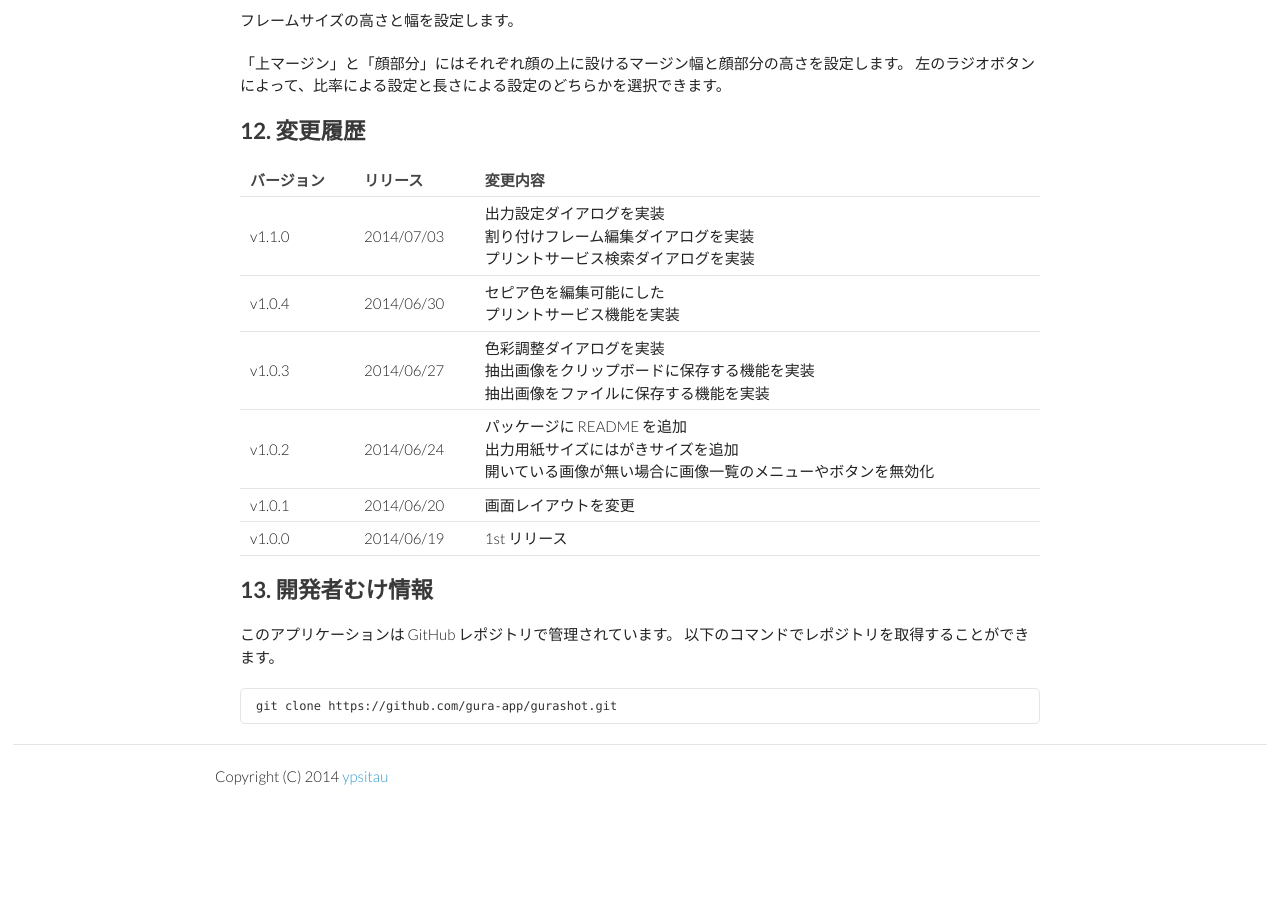
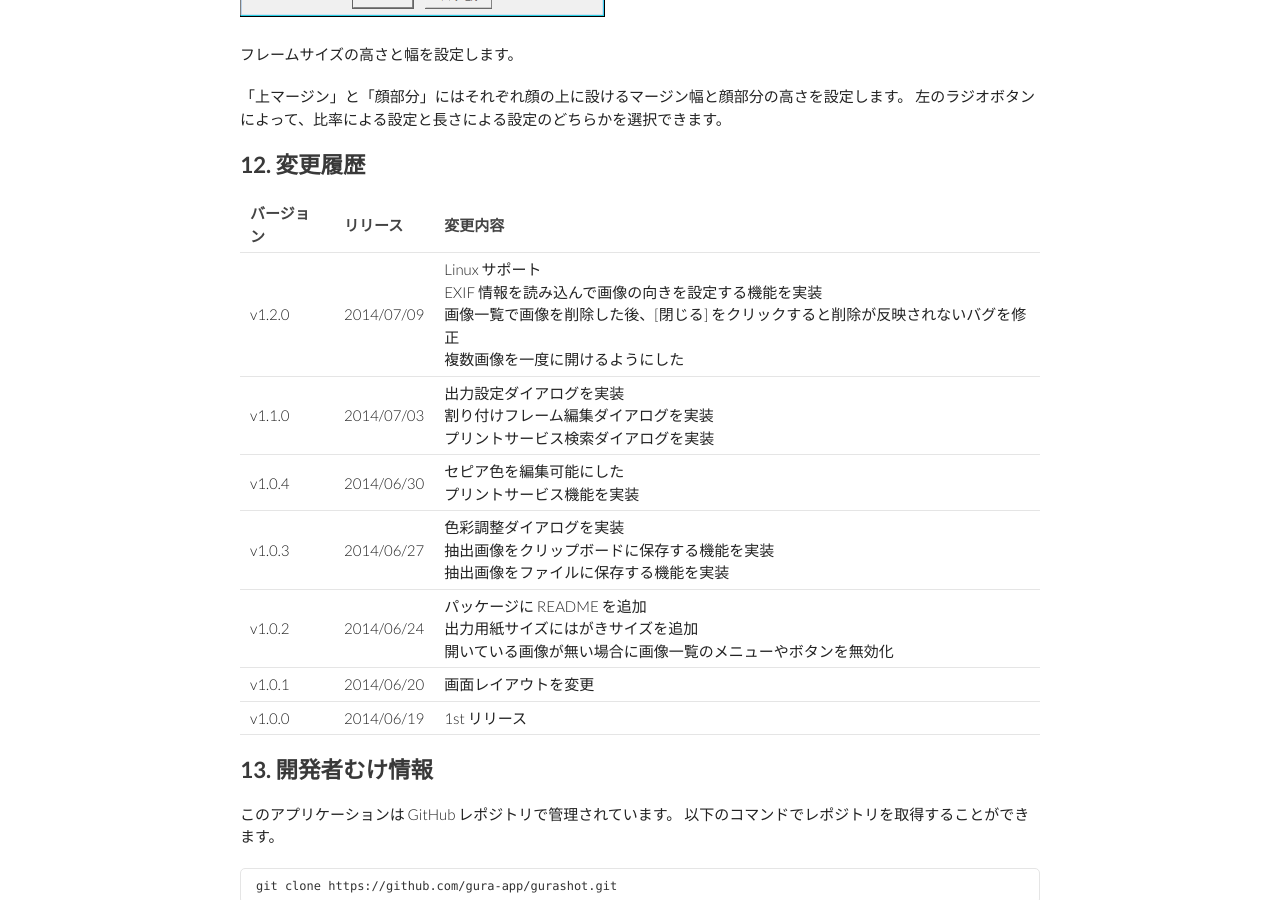
Before and after one commit to gura-app/gura-app.github.io, a Jekyll site: the page built from gurashot/index.md, in a window 1280 px wide and 900 px high, scrolled down 8189 px. Built offline with Jekyll 4.4.1, drawn with Linux system fonts in a browser that asks for light colours; Markdown is read by kramdown in place of the engine named in the settings; before the commit the page ends 8990 px from its top, so only the background shows below that; some of the changed text lies outside the part shown.

```diff
--- a/gurashot/index.md
+++ b/gurashot/index.md
@@ -3,7 +3,7 @@ layout: page
 lang: ja
 title: おうちで証明写真 Gura Shot
 ---
-{% assign app_version = '1.1.0' %}
+{% assign app_version = '1.2.0' %}
 
 # {{ page.title }}
 
@@ -262,6 +263,13 @@ a と b、c と d は、それぞれ足した数が同じであれば同一の
 
 <table>
 <tr><th>バージョン</th><th>リリース</th><th>変更内容</th></tr>
+
+<tr><td>v1.2.0</td><td>2014/07/09</td><td>
+Linux サポート<br />
+EXIF 情報を読み込んで画像の向きを設定する機能を実装<br />
+画像一覧で画像を削除した後、[閉じる] をクリックすると削除が反映されないバグを修正<br />
+複数画像を一度に開けるようにした<br />
+</td></tr>
 
 <tr><td>v1.1.0</td><td>2014/07/03</td><td>
 出力設定ダイアログを実装<br />
```
Also changed, not shown: other parts of gurashot/index.md (+1 -0 lines), index.md (+1 -0 lines).
